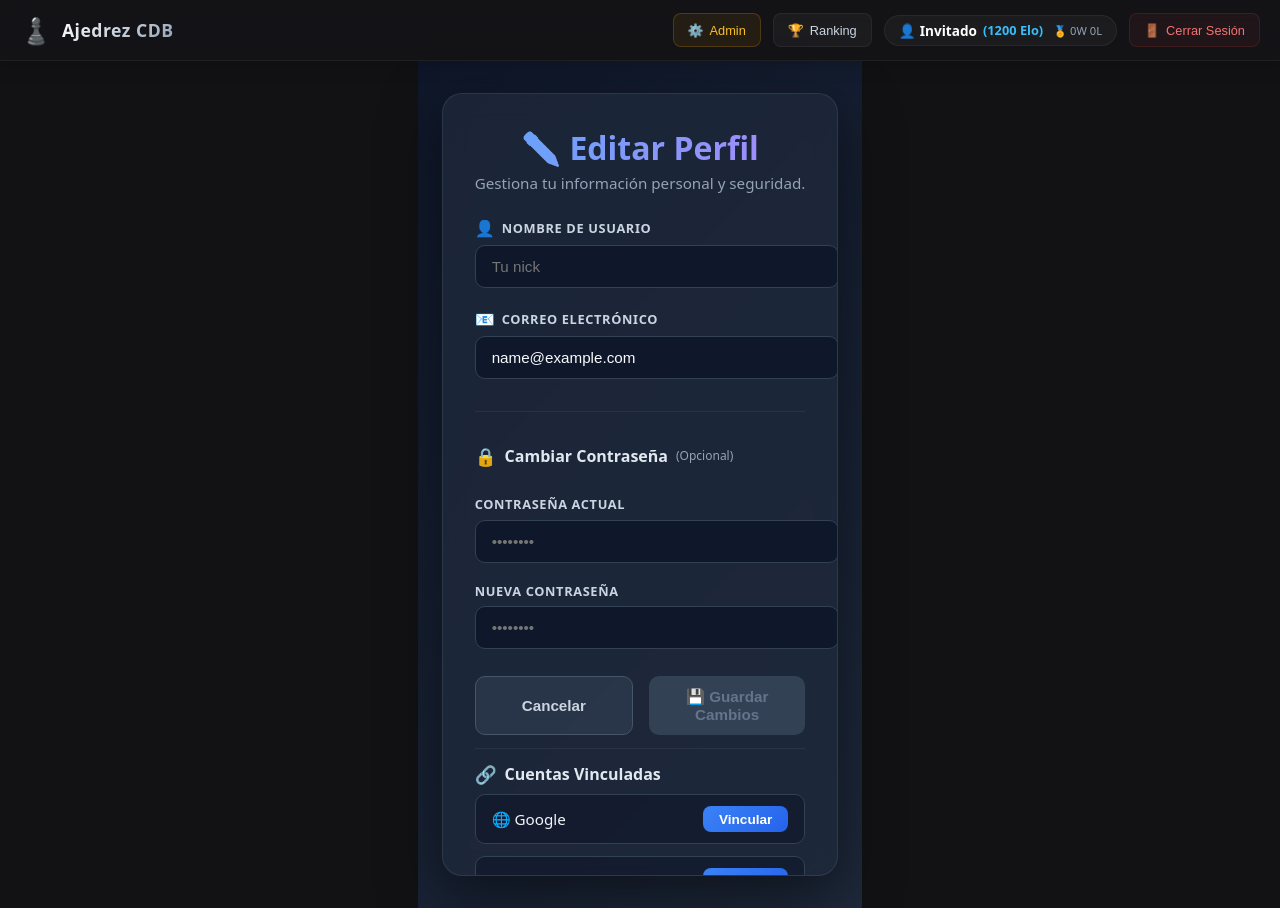
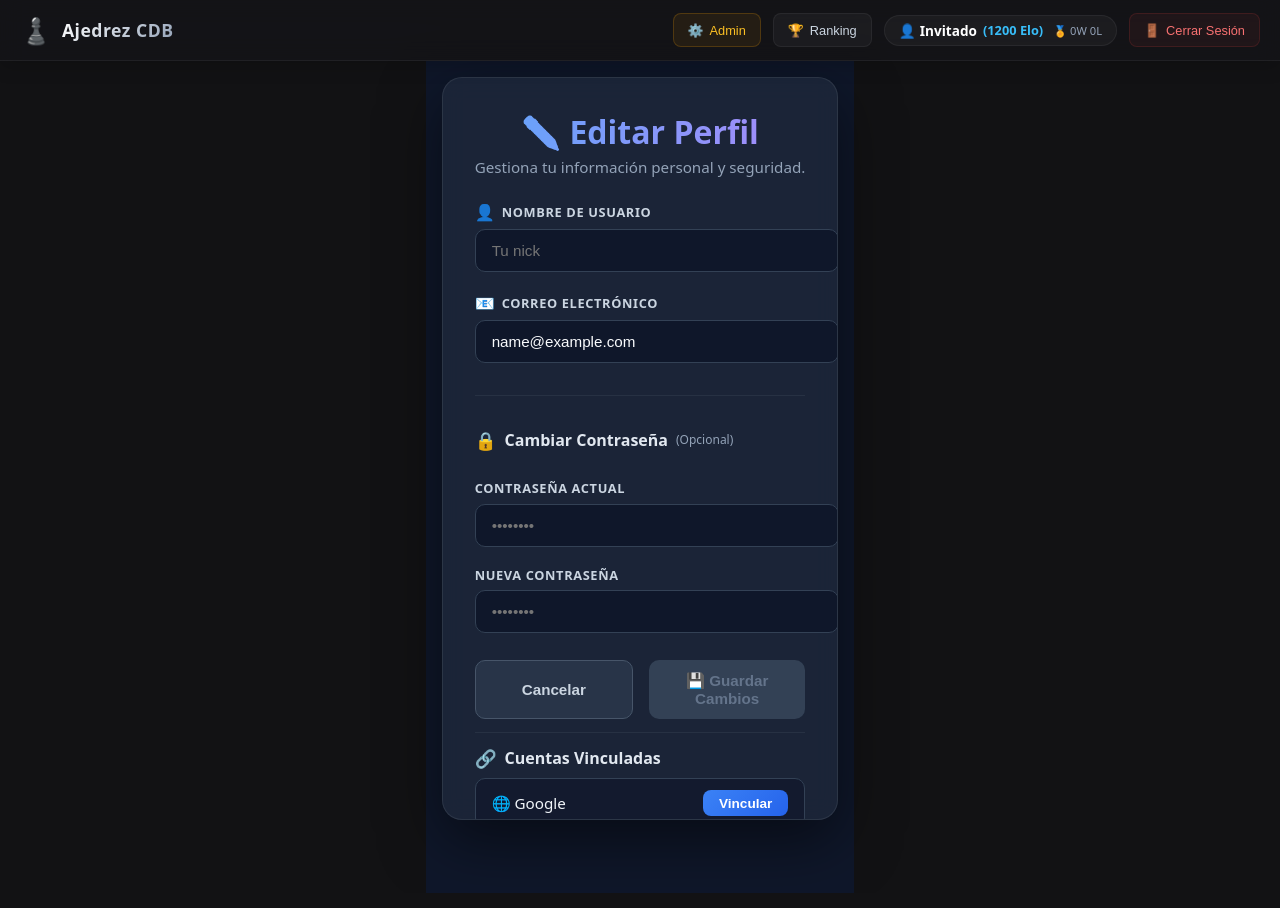
Before and after one commit to clem1196/ajedrez-frontend, a Vue app: page /profile/edit in a window 1280 px wide. Built offline with nearby package versions, Linux system fonts and the light colour scheme; sample sign-in values are in the browser's storage.

Commit message:
agregando estilos a updateprofileview.vue

```diff
--- a/src/components/UpdateProfile.vue
+++ b/src/components/UpdateProfile.vue
@@ -270,9 +270,11 @@ const cancelEdit = () => {
   display: flex;
   justify-content: center;
   align-items: flex-start; /* Cambiado para permitir scroll */
+  width: 100%;
+   height: 100%;
   min-height: 100vh;
-  padding: 2rem 1.5rem;
-  background: linear-gradient(135deg, #0f172a 0%, #1e293b 100%);
+  padding: 0;
+ background: transparent;
   box-sizing: border-box;
 }
 
@@ -290,7 +292,7 @@ const cancelEdit = () => {
   transition: all 0.3s ease;
 
   /* 🔥 NUEVO: scroll interno cuando el contenido crece */
-  max-height: 90vh;
+  max-height: 85vh;
   overflow-y: auto;
 
   /* Personalización del scroll (opcional) */
--- a/src/views/UpdateProfileView.vue
+++ b/src/views/UpdateProfileView.vue
@@ -1,8 +1,21 @@
-<!-- src/views/UpdateView.vue -->
+<!-- src/views/UpdateProfileView.vue -->
 <template>
-  <UpdateProfile />
+  <div class="update-view-wrapper">
+    <UpdateProfile />
+  </div>
 </template>
 
 <script setup lang="ts">
 import UpdateProfile from '../components/UpdateProfile.vue';
 </script>
+
+<style scoped>
+.update-view-wrapper {
+  min-height: 100vh;
+  display: flex;
+  align-items: flex-start; /* para que el contenido no se centre verticalmente y permita scroll */
+  background: #0f172a; /* mismo fondo que el contenedor interno para evitar transparencias */
+  padding: 1rem;
+  box-sizing: border-box;
+}
+</style>
```
